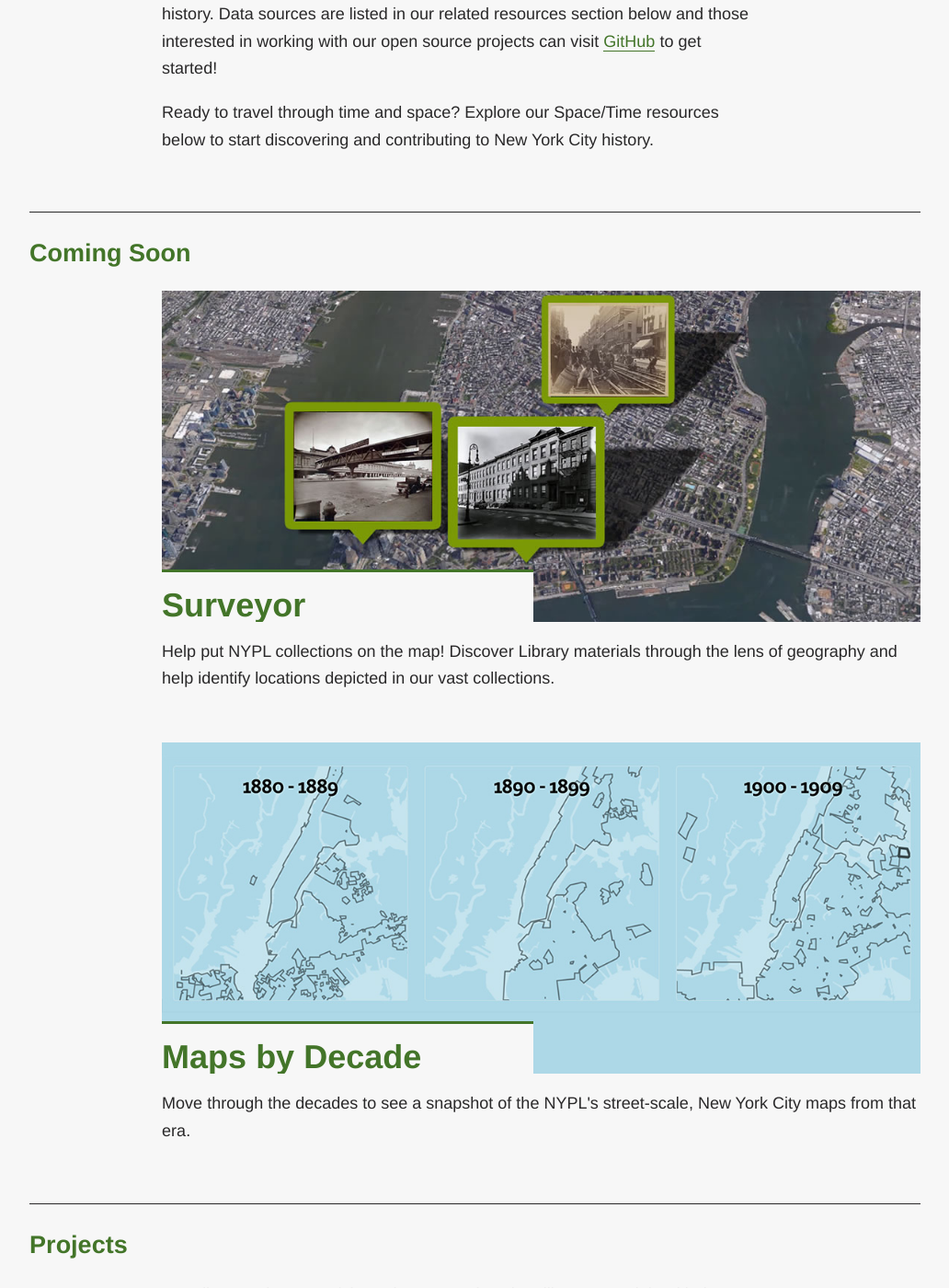
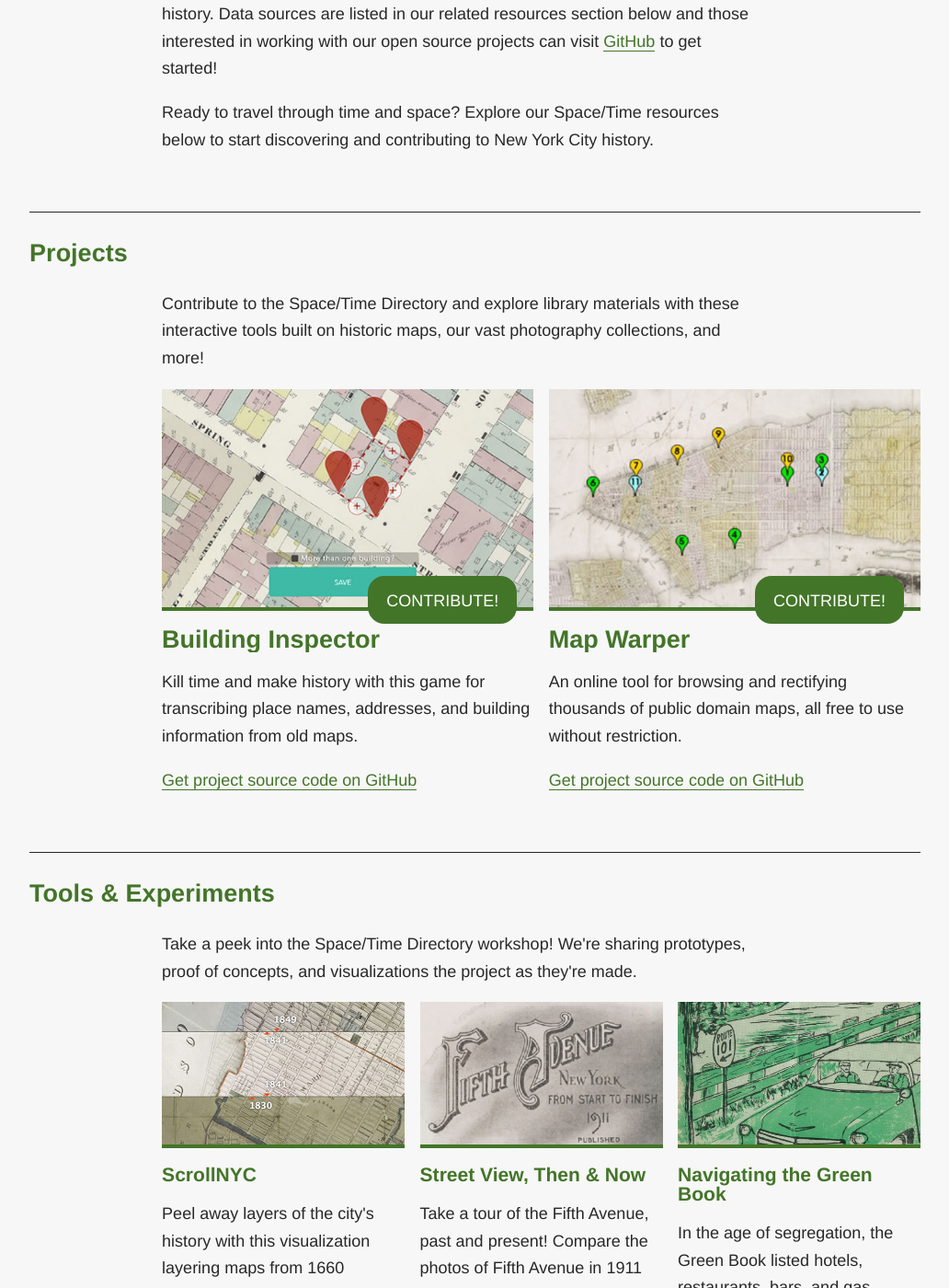
Before and after one commit to nypl-spacetime/nypl-spacetime.github.io, a Jekyll site: the page built from index.html, in a window 1280 px wide and 1400 px high, scrolled down 860 px. Shown: the whole window at 92% size, without its empty margins (133-1165 px from the left). Built offline with Jekyll 4.4.1, drawn with Linux system fonts in a browser that asks for light colours; some web fonts are replaced.

Commit message:
removed coming soon

```diff
--- a/_data/projects.yml
+++ b/_data/projects.yml
@@ -1,22 +1,3 @@
-################################################################################
-## Coming Soon
-################################################################################
-
-- type: featured
-  title: Coming Soon
-  description:
-  projects:
-    - name: Surveyor
-      image: surveyor.jpg
-      alt: Surveyor
-      description: Help put NYPL collections on the map! Discover Library materials through the lens of geography and help identify locations depicted in our vast collections.
-      category: featured
-    - name: Maps by Decade
-      image: maps-by-decade.jpg
-      alt: Maps by Decade
-      description: Move through the decades to see a snapshot of the NYPL's street-scale, New York City maps from that era.
-      category: featured
-
 ################################################################################
 ## Featured
 ################################################################################
--- a/index.html
+++ b/index.html
@@ -16,7 +16,6 @@
  -->
 <div id="projects">
   <div class="content">
-    {% include project-list.html type="featured" %}
     {% include project-list.html type="project" %}
     {% include project-list.html type="sketch" %}
   </div>
```
